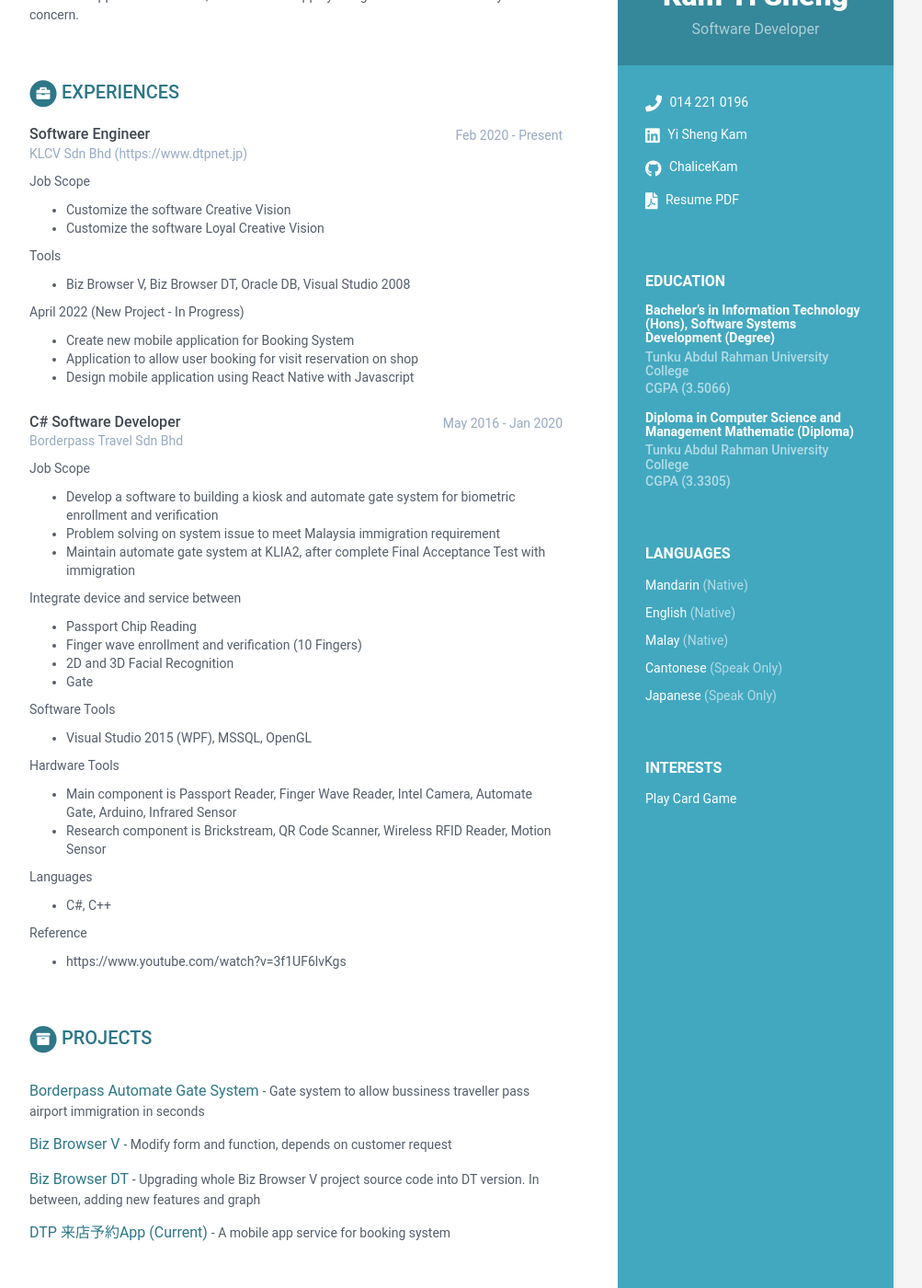
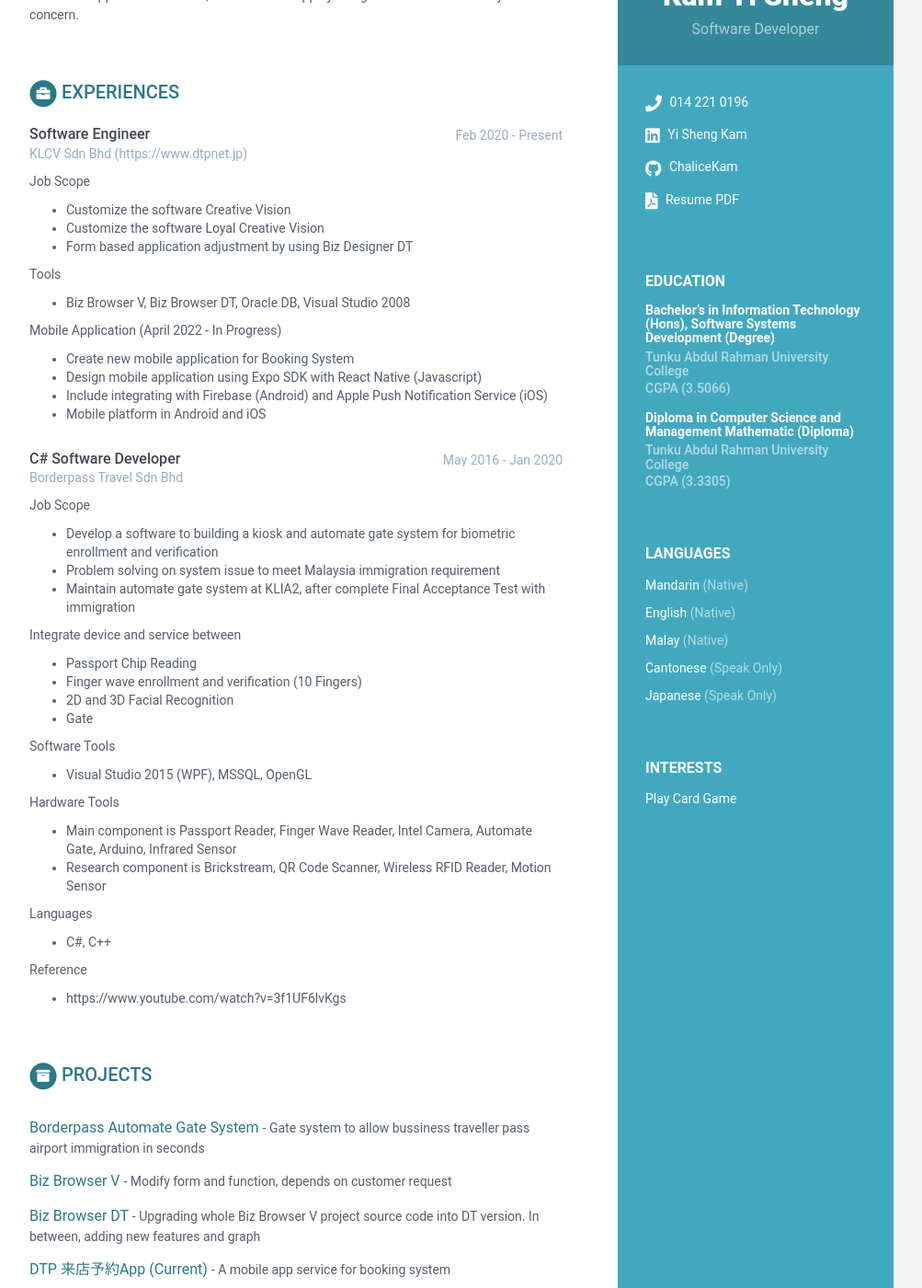
Before and after one commit to ChaliceKam/chalicekam.github.io, a Jekyll site: the page built from index.html, in a window 1280 px wide and 1400 px high, scrolled down 197 px. Shown: the whole window at 92% size, without its empty margins (168-1171 px from the left). Built offline with Jekyll 4.4.1, drawn with Linux system fonts in a browser that asks for light colours; some of the changed text lies outside the part shown.

Commit message:
Update data.yml

```diff
--- a/_data/data.yml
+++ b/_data/data.yml
@@ -69,14 +69,16 @@ experiences:
         Job Scope
         - Customize the software Creative Vision
         - Customize the software Loyal Creative Vision
+        - Form based application adjustment by using Biz Designer DT
 
         Tools
         - Biz Browser V, Biz Browser DT, Oracle DB, Visual Studio 2008
 
-        April 2022 (New Project - In Progress)
+        Mobile Application (April 2022 - In Progress)
         - Create new mobile application for Booking System
-        - Application to allow user booking for visit reservation on shop
-        - Design mobile application using React Native with Javascript
+        - Design mobile application using Expo SDK with React Native (Javascript)
+        - Include integrating with Firebase (Android) and Apple Push Notification Service (iOS)
+        - Mobile platform in Android and iOS
 
     - role: C# Software Developer
       time: May 2016 - Jan 2020
@@ -132,18 +134,15 @@ skills:
       - name: Biz Browser
         level: 90%
 
+      - name: React Native
+        level: 70%
+
       - name: Oracle DB
         level: 60%
 
       - name: C#
-        level: 70%
-
-      - name: Javascript
-        level: 40%
+        level: 60%
 
       - name: Java
         level: 40%
-
-      - name: React Native
-        level: 30%
 footer: >
```
